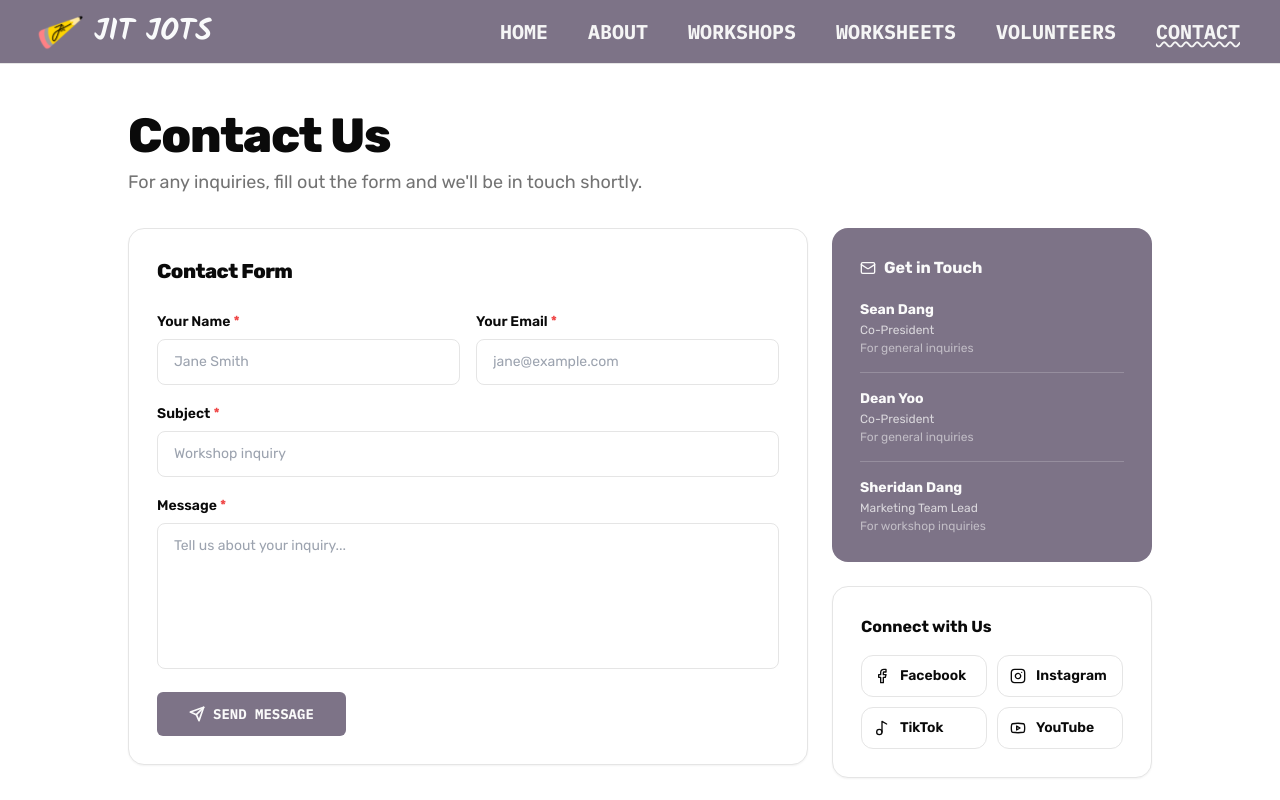
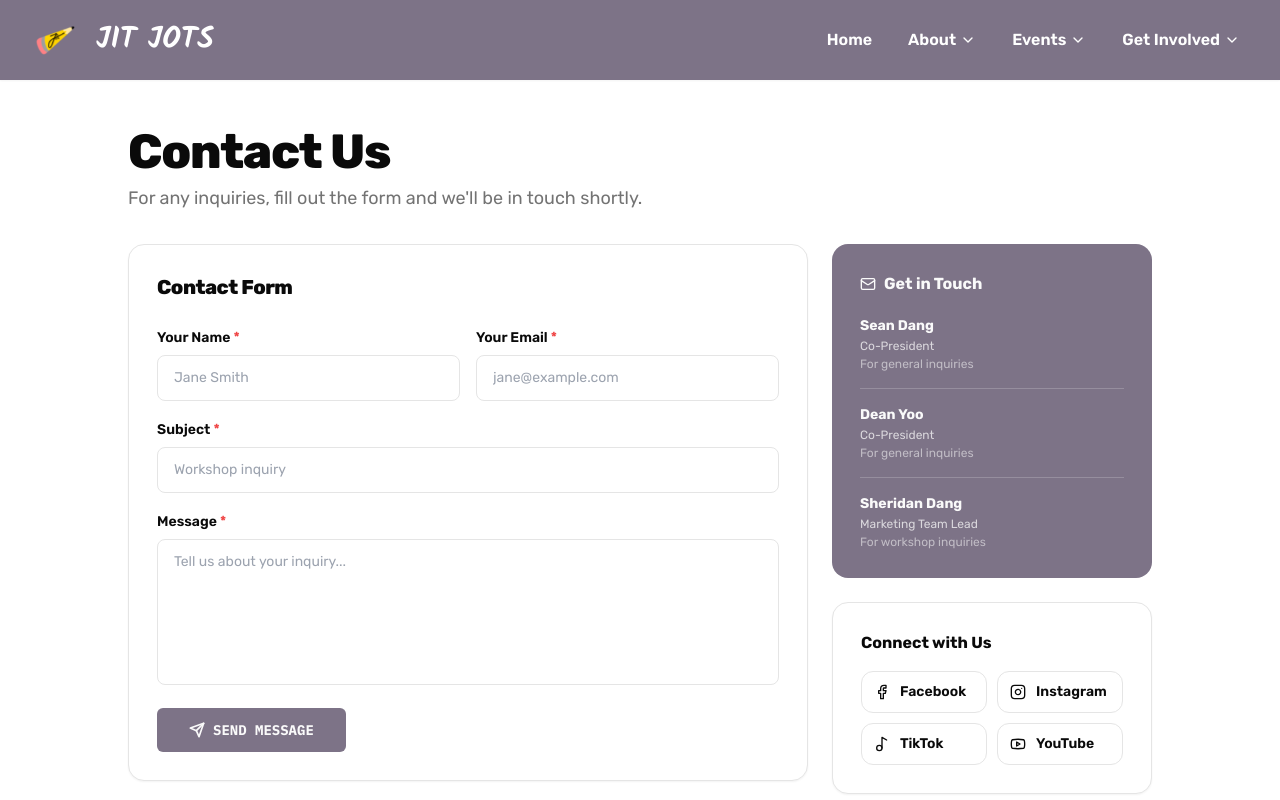
Before and after one commit to ritchiexia/jitjots, a Next.js app: page /contact in a window 1280 px wide. Shown: the top 800 px of the page. Built offline with nearby package versions, Linux system fonts and the light colour scheme.

Commit message:
added contact page to the nav

```diff
--- a/src/components/footer.tsx
+++ b/src/components/footer.tsx
@@ -14,7 +14,7 @@ export default function Footer() {
               Events
             </Link>
             <Link
-              href="mailto:jitjotsactivities@gmail.com"
+              href="/contact"
               className="hover:underline"
             >
               Contact Us
--- a/src/components/navbar.tsx
+++ b/src/components/navbar.tsx
@@ -1,124 +1,193 @@
-"use client";
+"use client"
 
-import Link from "next/link";
-import Image from "next/image";
-import { usePathname } from "next/navigation";
-import { Kalam } from "next/font/google";
-import { IBM_Plex_Mono } from "next/font/google";
+import * as React from "react"
+import Link from "next/link"
+import Image from "next/image"
+import { Kalam, IBM_Plex_Mono } from "next/font/google"
+import { MenuIcon, ChevronDown } from "lucide-react"
 
-import { MenuIcon } from "lucide-react";
-
+import { cn } from "@/lib/utils"
 import {
     Sheet,
     SheetClose,
     SheetContent,
     SheetTrigger,
-} from "@/components/ui/sheet";
-import { Button } from "@/components/ui/button";
-import { cn } from "@/lib/utils";
-import path from "path";
+} from "@/components/ui/sheet"
+import { Button } from "@/components/ui/button"
+import {
+    Accordion,
+    AccordionContent,
+    AccordionItem,
+    AccordionTrigger,
+} from "@/components/ui/accordion"
+const ibmPlexMono = IBM_Plex_Mono({ weight: "700", subsets: ["latin"] })
+const kalam = Kalam({ weight: "700", subsets: ["latin"] })
 
-const ibmPlexMono = IBM_Plex_Mono({ weight: "700", subsets: ["latin"] });
-const kalam = Kalam({ weight: "700", subsets: ["latin"] });
+export default function NewNavBar() {
+    return (
+        <header className="w-full sticky top-0 z-50 bg-white shadow-sm">
 
-const routes = [
-  {
-    title: "HOME",
-    path: "/",
-  },
-  {
-    title: "ABOUT",
-    path: "/about",
-  },
-  {
-    title: "WORKSHOPS",
-    path: "/workshops",
-  },
-  {
-    title: "WORKSHEETS",
-    path: "/worksheets",
-  },
-  {
-    title: "VOLUNTEERS",
-    path: "/volunteers",
-  },
-  {
-    title: "CONTACT",
-    path: "/contact",
-  }
-];
+            {/* Main Navigation Bar - Background is Purple */}
+            <div className="bg-[hsl(var(--primary))]">
+                <div className="max-w-7xl mx-auto px-4 md:px-6">
 
-export default function NavBar() {
-  const pathname = usePathname();
-
-  return (
-    <header className="flex h-16 w-full shrink-0 items-center px-4 md:px-6 sticky top-0 z-50 bg-primary border-b">
-      <div className="lg:hidden flex items-center justify-between grow">
-        <Link href="/">
+                    {/* MOBILE VIEW */}
+                    <div className="lg:hidden flex items-center justify-between h-16">
+                        <Link href="/" className="flex items-center gap-2">
                             <Image
                                 src="/jitjots.svg"
-            height={70}
-            width={70}
+                                height={50}
+                                width={50}
                                 alt="Jit Jots logo"
                                 priority
                             />
+                            <h1 className={cn("text-white text-xl", kalam.className)}>
+                                JIT JOTS
+                            </h1>
                         </Link>
                         <Sheet>
                             <SheetTrigger asChild>
                                 <Button variant="ghost" size="icon">
-              <MenuIcon className="h-6 w-6" color="white" />
+                                    <MenuIcon className="h-6 w-6 text-white" />
                                     <span className="sr-only">Toggle navigation menu</span>
                                 </Button>
                             </SheetTrigger>
                             <SheetContent side="right">
                                 <div className="grid gap-2 py-6">
-              {routes.map((route) => (
-                <SheetClose key={route.path} asChild>
-                  <Link
-                    href={route.path}
-                    className={cn(
+                                    <Accordion type="single" collapsible>
+
+                                        {/* HOME (Mobile) */}
+                                        <div className="border-b py-4">
+                                            <SheetClose asChild>
+                                                <Link href="/" className={cn(
                                                     ibmPlexMono.className,
-                      "flex w-full items-center py-2 text-lg font-bold"
-                    )}
-                  >
-                    {route.title}
+                                                    "block text-base font-bold text-gray-900 hover:text-primary transition-colors"
+                                                )}>
+                                                    HOME
                                                 </Link>
                                             </SheetClose>
-              ))}
+                                        </div>
+
+                                        {/* ABOUT (Mobile) */}
+                                        <AccordionItem value="item-2" className="border-b">
+                                            <AccordionTrigger className={cn(
+                                                ibmPlexMono.className,
+                                                "text-base font-bold text-gray-900 hover:text-primary no-underline hover:no-underline"
+                                            )}>ABOUT</AccordionTrigger>
+                                            <AccordionContent className="pl-4 flex flex-col gap-2">
+                                                <SheetClose asChild>
+                                                    <Link href="/about/team" className="block py-2 text-sm text-gray-700 hover:text-primary">
+                                                        Meet the Team
+                                                    </Link>
+                                                </SheetClose>
+                                            </AccordionContent>
+                                        </AccordionItem>
+
+                                        {/* EVENTS (Mobile) */}
+                                        <AccordionItem value="item-3" className="border-b">
+                                            <AccordionTrigger className={cn(
+                                                ibmPlexMono.className,
+                                                "text-base font-bold text-gray-900 hover:text-primary no-underline hover:no-underline"
+                                            )}>EVENTS</AccordionTrigger>
+                                            <AccordionContent className="pl-4 flex flex-col gap-2">
+                                                <SheetClose asChild>
+                                                    <Link href="/events/workshops" className="block py-2 text-sm text-gray-700 hover:text-primary">
+                                                        Workshops
+                                                    </Link>
+                                                </SheetClose>
+                                                <SheetClose asChild>
+                                                    <Link href="/events/worksheets" className="block py-2 text-sm text-gray-700 hover:text-primary">
+                                                        Worksheets
+                                                    </Link>
+                                                </SheetClose>
+                                            </AccordionContent>
+                                        </AccordionItem>
+
+                                        {/* GET INVOLVED (Mobile) */}
+                                        <AccordionItem value="item-4" className="border-b">
+                                            <AccordionTrigger className={cn(
+                                                ibmPlexMono.className,
+                                                "text-base font-bold text-gray-900 hover:text-primary no-underline hover:no-underline"
+                                            )}>GET INVOLVED</AccordionTrigger>
+                                            <AccordionContent className="pl-4 flex flex-col gap-2">
+                                                <SheetClose asChild>
+                                                    <Link href="/get-involved/volunteers" className="block py-2 text-sm text-gray-700 hover:text-primary">
+                                                        Volunteers
+                                                    </Link>
+                                                </SheetClose>
+                                                <SheetClose asChild>
+                                                    <Link href="/contact" className="block py-2 text-sm text-gray-700 hover:text-primary">
+                                                        Contact Us
+                                                    </Link>
+                                                </SheetClose>
+                                            </AccordionContent>
+                                        </AccordionItem>
+
+                                    </Accordion>
                                 </div>
                             </SheetContent>
                         </Sheet>
                     </div>
-      <Link href="/" className="mr-6 hidden lg:flex items-center">
-        <Image
-          src="/jitjots.svg"
-          height={70}
-          width={70}
-          alt="Jit Jots logo"
-          priority
-        />
-        <h1 className={cn("text-gray-50 text-3xl", kalam.className)}>
+
+                    {/* DESKTOP VIEW */}
+                    <div className="hidden lg:flex items-center justify-between h-20">
+                        <Link href="/" className="flex items-center gap-3">
+                            <Image src="/jitjots.svg" height={60} width={60} alt="Jit Jots logo" priority />
+                            <h1 className={cn("text-white text-3xl", kalam.className)}>
                                 JIT JOTS
                             </h1>
                         </Link>
-      <nav className="ml-auto hidden lg:flex gap-2">
-        {routes.map((route) => (
-          <Link
-            href={route.path}
-            key={route.path}
-            prefetch={false}
-            className={cn(
-              "group text-secondary inline-flex h-9 w-max items-center justify-center rounded-md px-4 py-2 text-xl transition-colors hover:bg-secondary hover:text-primary focus:outline-none disabled:pointer-events-none disabled:opacity-50",
-              ibmPlexMono.className,
-              pathname === route.path
-                ? "underline underline-offset-2 decoration-wavy"
-                : ""
-            )}
-          >
-            {route.title}
+
+                        <nav className="flex items-center gap-1">
+
+                            {/* HOME */}
+                            <Link href="/" className="px-4 py-2 text-base font-semibold text-white hover:bg-white/20 transition-colors rounded-md">
+                                Home
                             </Link>
-        ))}
+
+                            {/* ABOUT */}
+                            <div className="relative group/about">
+                                <button className="flex items-center gap-1 px-4 py-2 text-base font-semibold text-white group-hover/about:bg-white/20 transition-colors rounded-md">
+                                    About <ChevronDown className="h-4 w-4 transition-transform duration-200 group-hover/about:rotate-180" />
+                                </button>
+                                <div className="absolute top-full left-0 pt-1 hidden group-hover/about:block z-50">
+                                    <div className="bg-white rounded-md border shadow-lg p-2 min-w-[200px]">
+                                        <Link href="/about/team" className="block px-3 py-2 text-sm text-gray-800 hover:bg-slate-100 rounded-md">Meet the Team</Link>
+                                    </div>
+                                </div>
+                            </div>
+
+                            {/* EVENTS */}
+                            <div className="relative group/events">
+                                <button className="flex items-center gap-1 px-4 py-2 text-base font-semibold text-white group-hover/events:bg-white/20 transition-colors rounded-md">
+                                    Events <ChevronDown className="h-4 w-4 transition-transform duration-200 group-hover/events:rotate-180" />
+                                </button>
+                                <div className="absolute top-full left-0 pt-1 hidden group-hover/events:block z-50">
+                                    <div className="bg-white rounded-md border shadow-lg p-2 min-w-[200px]">
+                                        <Link href="/events/workshops" className="block px-3 py-2 text-sm text-gray-800 hover:bg-slate-100 rounded-md">Workshops</Link>
+                                        <Link href="/events/worksheets" className="block px-3 py-2 text-sm text-gray-800 hover:bg-slate-100 rounded-md">Worksheets</Link>
+                                    </div>
+                                </div>
+                            </div>
+
+                            {/* GET INVOLVED */}
+                            <div className="relative group/involved">
+                                <button className="flex items-center gap-1 px-4 py-2 text-base font-semibold text-white group-hover/involved:bg-white/20 transition-colors rounded-md">
+                                    Get Involved <ChevronDown className="h-4 w-4 transition-transform duration-200 group-hover/involved:rotate-180" />
+                                </button>
+                                <div className="absolute top-full left-0 pt-1 hidden group-hover/involved:block z-50">
+                                    <div className="bg-white rounded-md border shadow-lg p-2 min-w-[200px]">
+                                        <Link href="/get-involved/volunteers" className="block px-3 py-2 text-sm text-gray-800 hover:bg-slate-100 rounded-md">Volunteers</Link>
+                                        <Link href="/contact" className="block px-3 py-2 text-sm text-gray-800 hover:bg-slate-100 rounded-md">Contact Us</Link>
+                                    </div>
+                                </div>
+                            </div>
+
                         </nav>
+                    </div>
+
+                </div>
+            </div>
         </header>
-  );
+    )
 }
```
Lines whose indentation alone changed are shown as unchanged.
